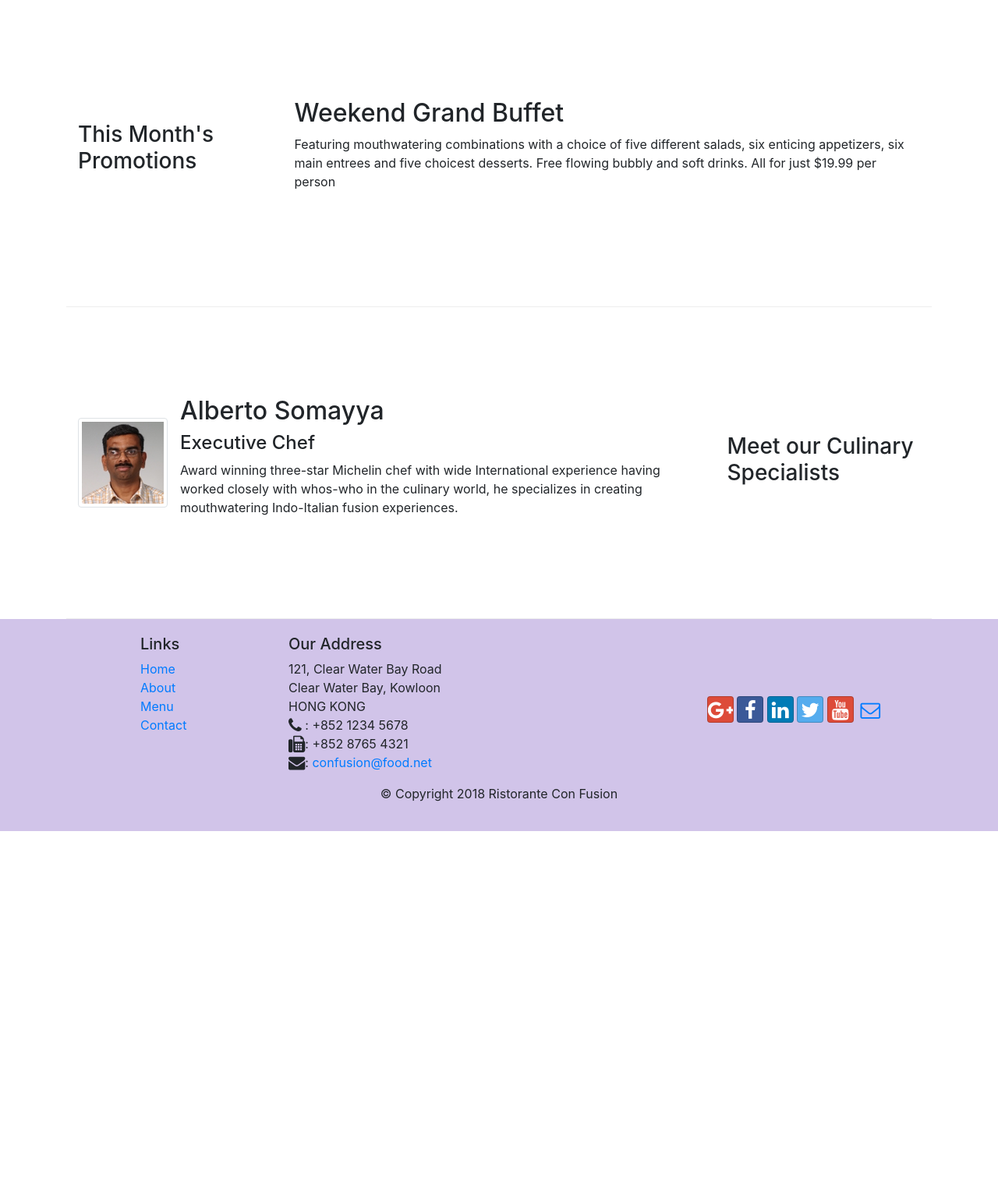
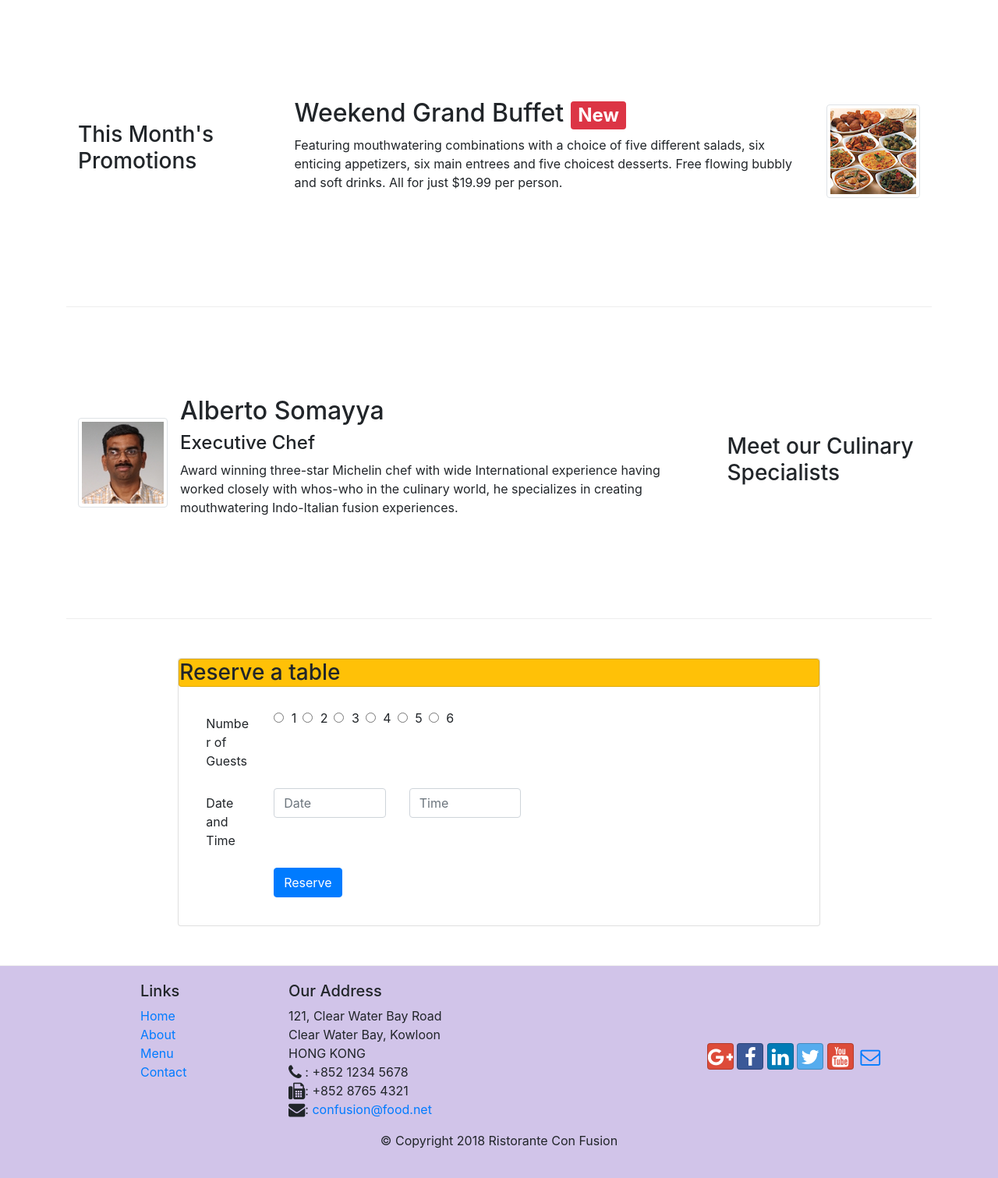
Before and after one commit to prajakta02/bootstrap, a website: page index.html in a window 1280 px wide. Shown: the part 740-2251 px from the top of the page at 78% size. Before the commit the page ends 1806 px from the top, so only its background shows below. Drawn offline with nearby package versions, Linux system fonts and the light colour scheme.

```diff
--- a/css/styles.css
+++ b/css/styles.css
@@ -40,3 +40,10 @@
 .navbar-dark{
     background-color: #512DA8;
 }
+
+.tab-content{
+    border-left: 1px solid #ddd;
+    border-right: 1px solid #ddd;
+    border-bottom: 1px solid #ddd;
+    padding: 10 px;
+}
--- a/index.html
+++ b/index.html
@@ -47,6 +47,9 @@
                 <div class="col-12  col-sm align-self-center">
                     <img src="img/logo.png" class="img-fluid">
                 </div>
+                <div class="col-12 col-sm align-self-center">
+                    <a class="btn btn-warning btn-block btn-sm" href="#reservetable" role="button">Reserve a Table</a>
+                </div>
             </div>
         </div>
     </header>
@@ -71,12 +74,18 @@
 
 
         <div class="row row-content align-items-center">
-            <div class="col-12 col-sm-4 col-md-3">
+            <div class="col-sm-4 col-md-3">
                 <h3>This Month's Promotions</h3>
             </div>
-            <div class="col col-sm col-md">
-                <h2>Weekend Grand Buffet</h2>
-                <p>Featuring mouthwatering combinations with a choice of five different salads, six enticing appetizers, six main entrees and five choicest desserts. Free flowing bubbly and soft drinks. All for just $19.99 per person </p>
+            <div class="col-sm col-md">
+                <div class="media">
+
+                    <div class="media-body ">
+                        <h2 class="mt-0">Weekend Grand Buffet <span class="badge badge-danger">New</span></h2>
+                        <p>Featuring mouthwatering combinations with a choice of five different salads, six enticing appetizers, six main entrees and five choicest desserts. Free flowing bubbly and soft drinks. All for just $19.99 per person.</p>
+                    </div>
+                    <img class="d-flex ml-3 img-thumbnail align-self-center flex-last" src="img/buffet.png" alt="Buffet">
+                </div>
             </div>
         </div>
 
@@ -99,6 +108,69 @@
                             </div>
         </div>
     </div>
+
+
+
+    <div class="row row-content justify-content-center">
+        <div class="col-md-8 col-sm-8 align-self-center">
+        <div class="card"  >
+            <h3 class="card header bg-warning text white">Reserve a table</h3>
+            <div class="card-body">
+                <div class="col-md-8 ">
+                    <form id="reservetable">
+                        <div class="form-group row">
+                            <label for="noofguest" class="col-md-2 col-form-label">Number of Guests</label>
+                            <div class="col-md-10">
+                                <div class="form-check form-check-inline col-12 col-sm ">
+                                    <label class="form-check-label">
+                                        <input type="radio" class="form-check-input" id="numberofguest1" name="numberofguest" value="1">  1
+                                    </label>
+                                    <label class=" ml-2 form-check-label">
+                                        <input type="radio" class="form-check-input" id="numberofguest2" name="numberofguest" value="2">  2
+                                    </label>
+                                    <label class=" ml-2 form-check-label">
+                                        <input type="radio" class="form-check-input" id="numberofguest3" name="numberofguest" value="2">  3
+                                    </label>
+                                    <label class="ml-2 form-check-label">
+                                        <input type="radio" class="form-check-input" id="numberofguest4" name="numberofguest" value="2">  4
+                                    </label>
+                                    <label class="ml-2 form-check-label">
+                                        <input type="radio" class="form-check-input" id="numberofguest5" name="numberofguest" value="2">  5
+                                    </label>
+                                    <label class="ml-2 form-check-label">
+                                        <input type="radio" class="form-check-input" id="numberofguest6" name="numberofguest" value="2"> 6
+                                    </label>
+                                </div>
+                            </div>
+                        </div>
+
+                        <div class="form-group row">
+                            <label for="telnum" class="col-md-2 col-form-label">Date and Time</label>
+                            <div class="col-6 col-md-4">
+                                <input type="text" class="form-control" id="date" name="date" placeholder="Date">
+                            </div>
+                            <div class="col-6 col-md-4">
+                                <input type="text" class="form-control" id="time" name="time" placeholder="Time">
+                            </div>
+                         </div>
+
+                         <div class="form-group row">
+                            <div class="offset-md-2 col-md-10">
+                                <button type="submit" class="btn btn-primary">Reserve</button>
+                            </div>
+                        </div>
+
+                    </form>
+            </div>
+        </div>
+
+    </div>
+</div>
+    </div><div>
+
+
+
+
 
     <footer class="footer">
         <div class="container">
```
Also changed, not shown: aboutus.html (+36 -0 lines).
